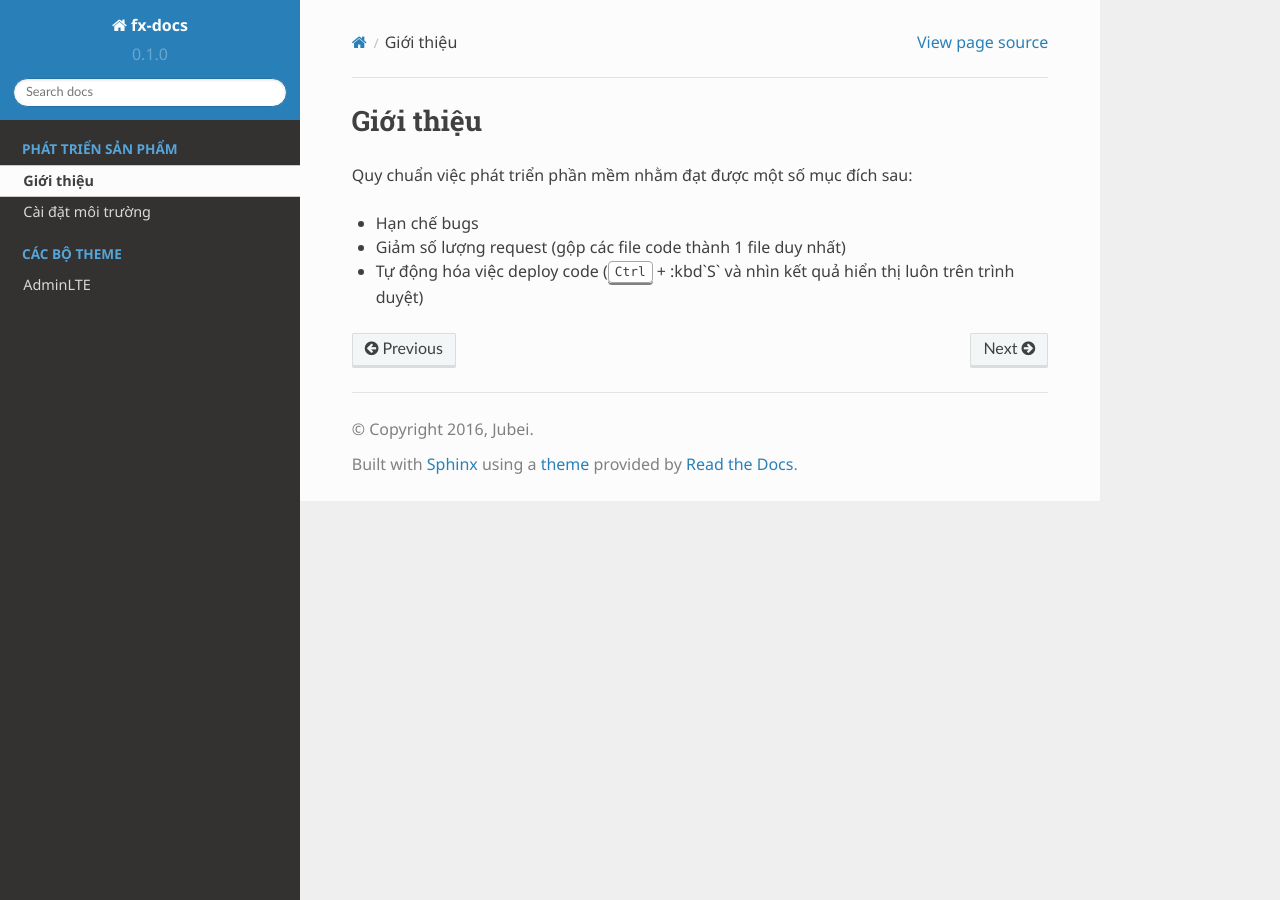
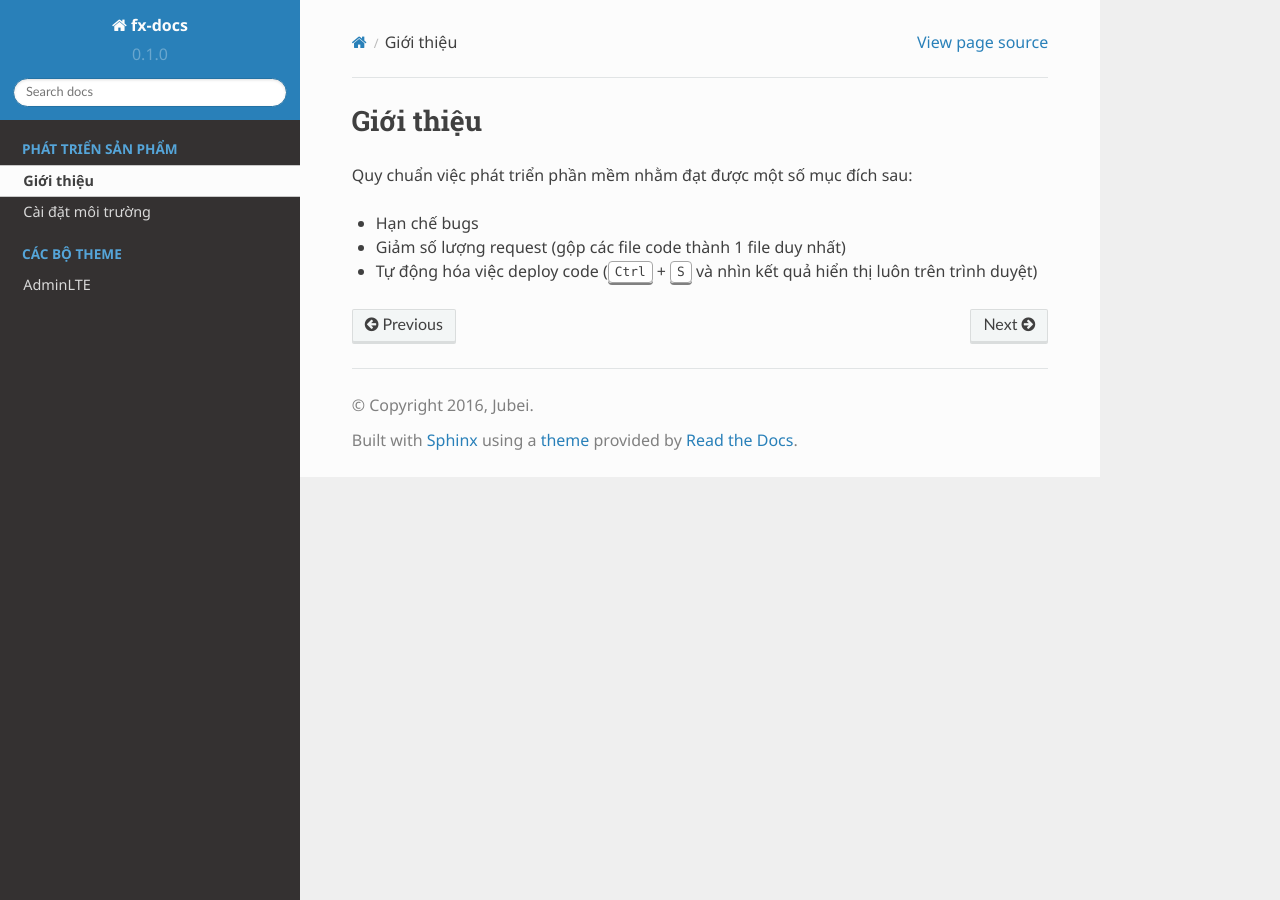
Before and after one commit to fanxipan/fx-docs, a Sphinx documentation site: the page built from docs/modules/dev-workflow/intro.rst, in a window 1280 px wide. Built offline with Sphinx 7.4.7 and the Read the Docs theme 2.0.0, drawn with Linux system fonts in a browser that asks for light colours.

Commit message:
Update intro.rst

```diff
--- a/docs/modules/dev-workflow/intro.rst
+++ b/docs/modules/dev-workflow/intro.rst
@@ -7,5 +7,5 @@ Quy chuẩn việc phát triển phần mềm nhằm đạt được một số
 
 - Hạn chế bugs
 - Giảm số lượng request (gộp các file code thành 1 file duy nhất)
-- Tự động hóa việc deploy code (:kbd:`Ctrl` + :kbd`S` và nhìn kết quả hiển thị
+- Tự động hóa việc deploy code (:kbd:`Ctrl` + :kbd:`S` và nhìn kết quả hiển thị
   luôn trên trình duyệt)
```
